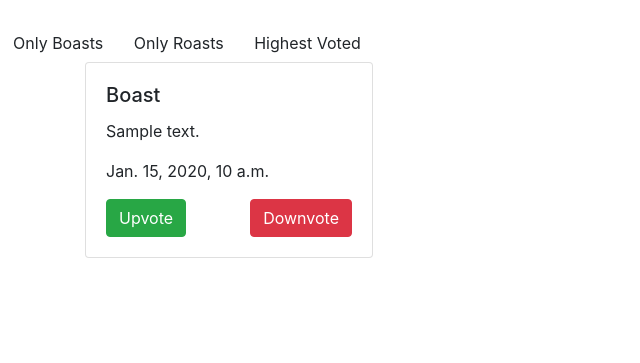
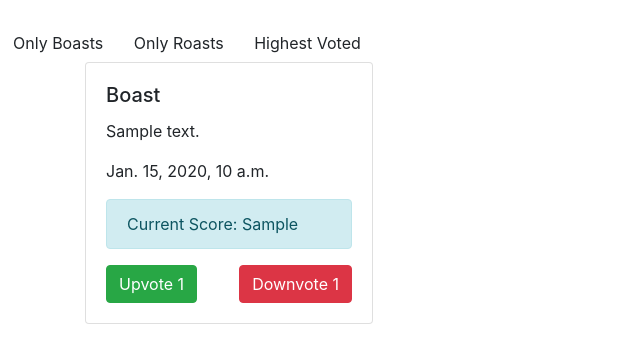
Before and after one commit to KashFarhadi/ghostpost, a Django app: page / in a window 1280 px wide. Shown: the part 56-419 px from the top of the page, without its empty margins (0-640 px from the left). Run offline with Django 3.2, Linux system fonts and the light colour scheme; tables that the repository leaves empty hold one stand-in row (values such as "Sample post"); some libraries are stand-ins or nearby versions.

Commit message:
Added score field with computed property. Ability to see score on all pages. Tested submit form

```diff
--- a/boastroast/models.py
+++ b/boastroast/models.py
@@ -1,4 +1,6 @@
 from django.db import models
+import computed_property
+
 
 class Post(models.Model):
     Boast = 'Boast'
@@ -14,6 +16,18 @@ class Post(models.Model):
     upvotes = models.IntegerField(default=0)
     downvotes = models.IntegerField(default=0)
     type_of_post = models.CharField(choices=POST_CHOICES, default=Boast, max_length=5)
+    score = computed_property.ComputedIntegerField(compute_from='get_score')
+
+    @property
+    def get_score(self):
+        vote_score = self.upvotes - self.downvotes
+        if vote_score >=0:
+            return vote_score
+        else:
+            return 0
 
     def __str__(self):
         return self.body
+
+def magicString():
+    character = string.ascii_lower
--- a/boastroast/settings.py
+++ b/boastroast/settings.py
@@ -38,7 +38,8 @@ INSTALLED_APPS = [
     'django.contrib.messages',
     'django.contrib.staticfiles',
     'boastroast',
-    'bootstrap4'
+    'bootstrap4',
+    'computed_property'
 ]
 
 MIDDLEWARE = [
--- a/boastroast/templates/homepage.html
+++ b/boastroast/templates/homepage.html
@@ -11,9 +11,10 @@
               <h5 class="card-title">{{ post.type_of_post }}</h5>
               <p class="card-text">{{ post.body }}</p>
               <p>{{ post.created_at}}</p>
-            <div style="display: flex; justify-content: space-between">
-                    <a href="/upvote/{{post.id}}" class="btn btn-success">Upvote</a>
-                    <a href="/downvote/{{post.id}}" class="btn btn-danger">Downvote</a>
+              <div class="alert alert-info" role="alert">Current Score: {{ post.score }}</div>
+              <div style="display: flex; justify-content: space-between">
+                    <a href="/upvote/{{post.id}}" class="btn btn-success">Upvote {{ post.upvotes}} </a>
+                    <a href="/downvote/{{post.id}}" class="btn btn-danger">Downvote {{ post.downvotes}} </a>
               </div>
             </div>
           </div>
```
Also changed, not shown: boastroast/templates/boasts.html (+5 -3 lines), boastroast/templates/highestvoted.html (+4 -3 lines), boastroast/templates/roasts.html (+7 -5 lines), boastroast/migrations/0002_post_score.py (added), 2 other files.
